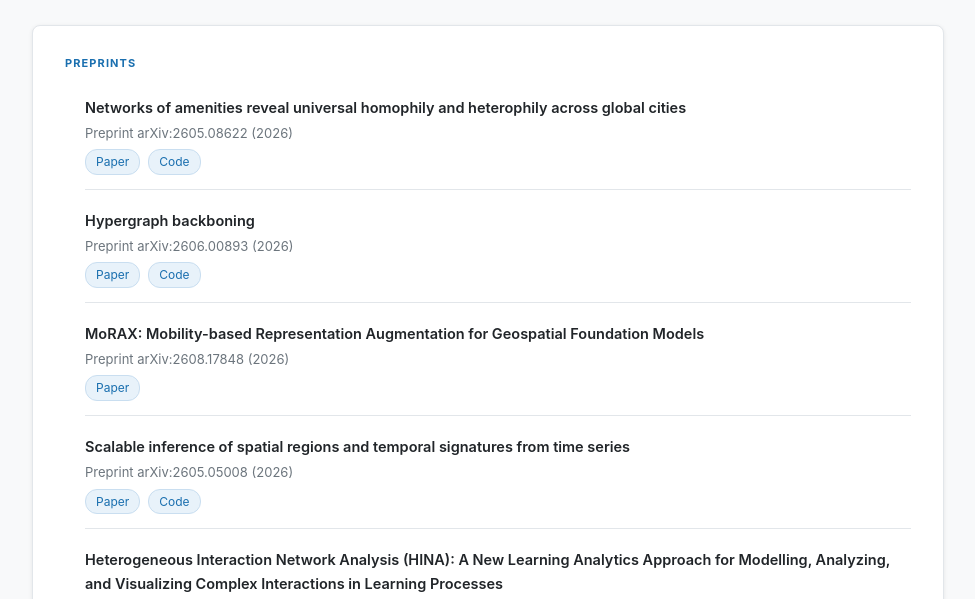
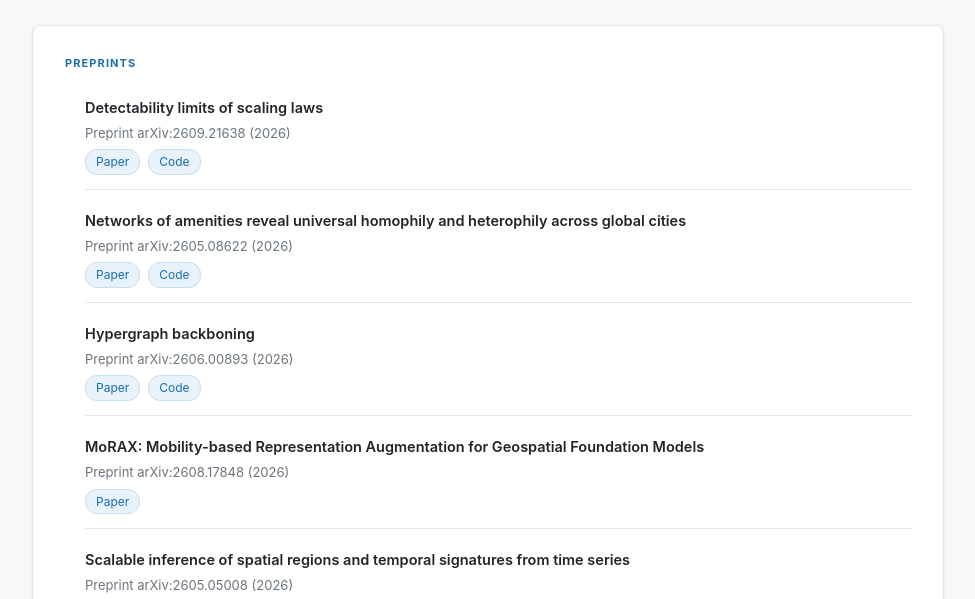
Before and after one commit to aleckirkley/website, a plain HTML site: page pubs.html in a window 1280 px wide. Shown: the part 168-767 px from the top of the page, without its empty margins (152-1127 px from the left). Drawn offline with Linux system fonts and the light colour scheme.

Commit message:
Update pubs.html

```diff
--- a/pubs.html
+++ b/pubs.html
@@ -29,6 +29,14 @@
   <div class="section">
     <div class="section-label">Preprints</div>
     <ul class="pub-list">
+      <li class="pub-item">
+        <div class="pub-title">Detectability limits of scaling laws</div>
+        <div class="pub-venue">Preprint arXiv:2609.21638 (2026)</div>
+        <div class="pub-links">
+          <a class="pub-link" href="https://arxiv.org/abs/2609.21638" target="_blank">Paper</a>
+          <a class="pub-link" href="https://github.com/aleckirkley/scaling-detectability" target="_blank">Code</a>
+        </div>
+      </li>
       <li class="pub-item">
         <div class="pub-title">Networks of amenities reveal universal homophily and heterophily across global cities</div>
         <div class="pub-venue">Preprint arXiv:2605.08622 (2026)</div>
```
